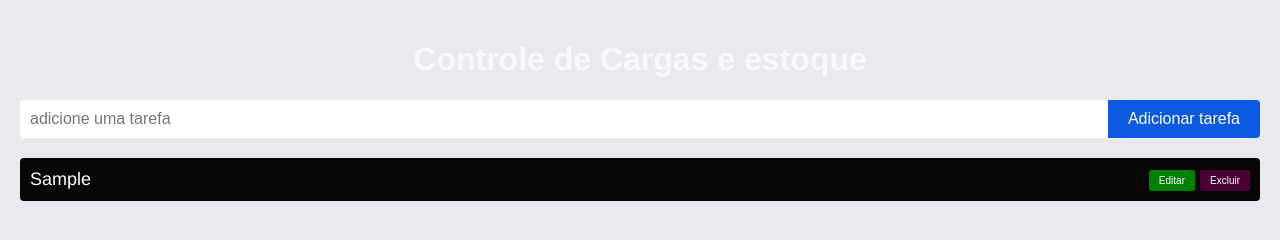
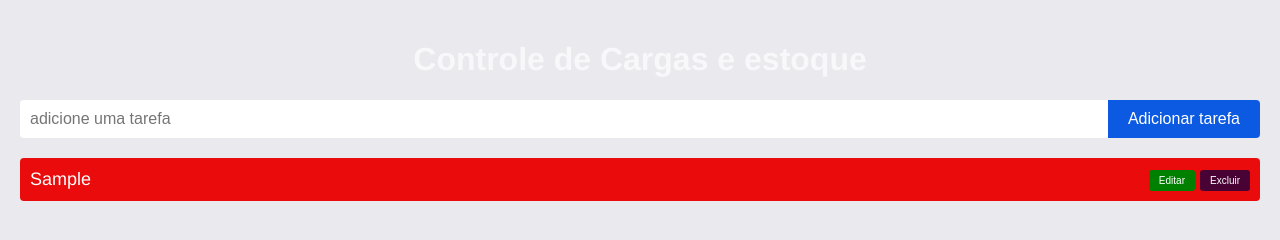
Before and after one commit to pabulomaciel/controle-de-estoque, a plain HTML site: page index.html in a window 1280 px wide. Both pictures are taken after typing "Sample" into the empty fields and a click on the button "Adicionar tarefa". Drawn offline with Linux system fonts and the light colour scheme.

Commit message:
teste de cor

```diff
--- a/style.css
+++ b/style.css
@@ -45,7 +45,7 @@
   }
 
   li {
-    background-color: #070707;
+    background-color: #ea0c0c;
     padding: 10px;
     margin-bottom: 10px;
     border-radius: 4px;
```
